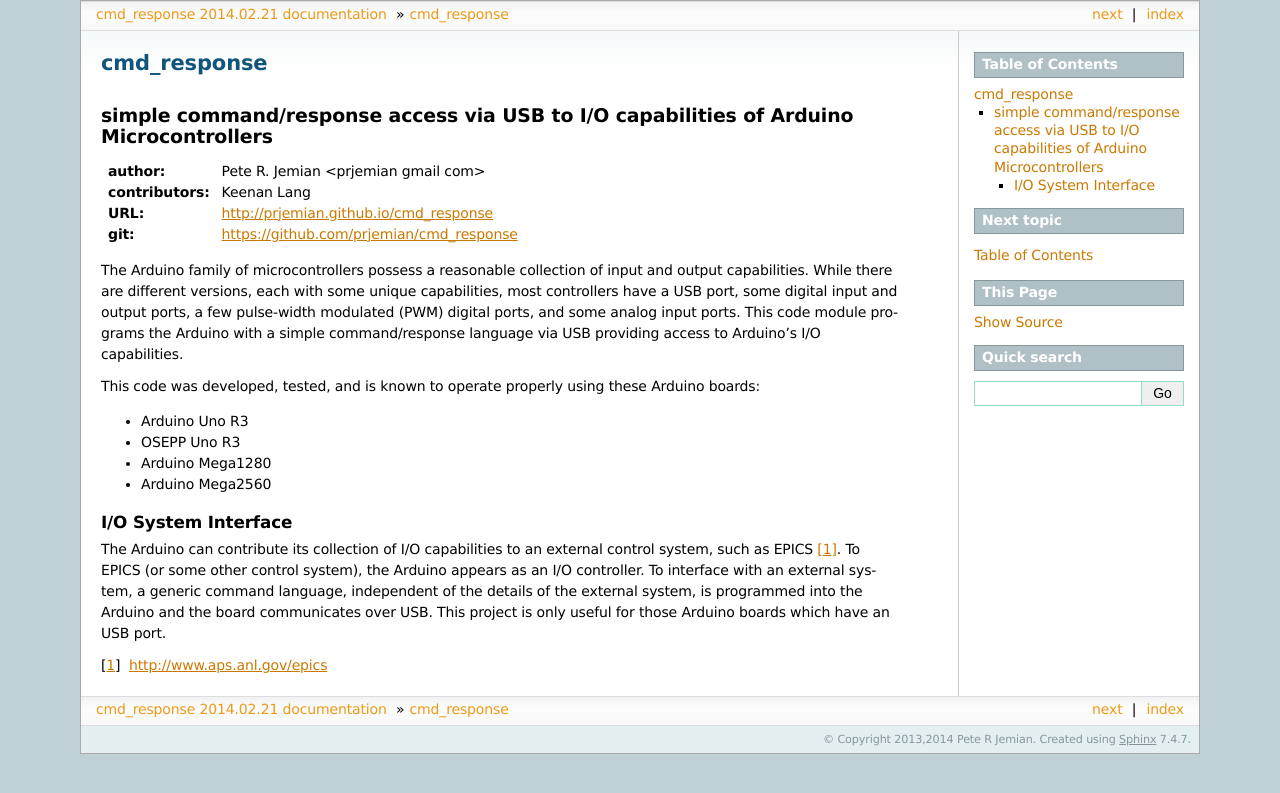
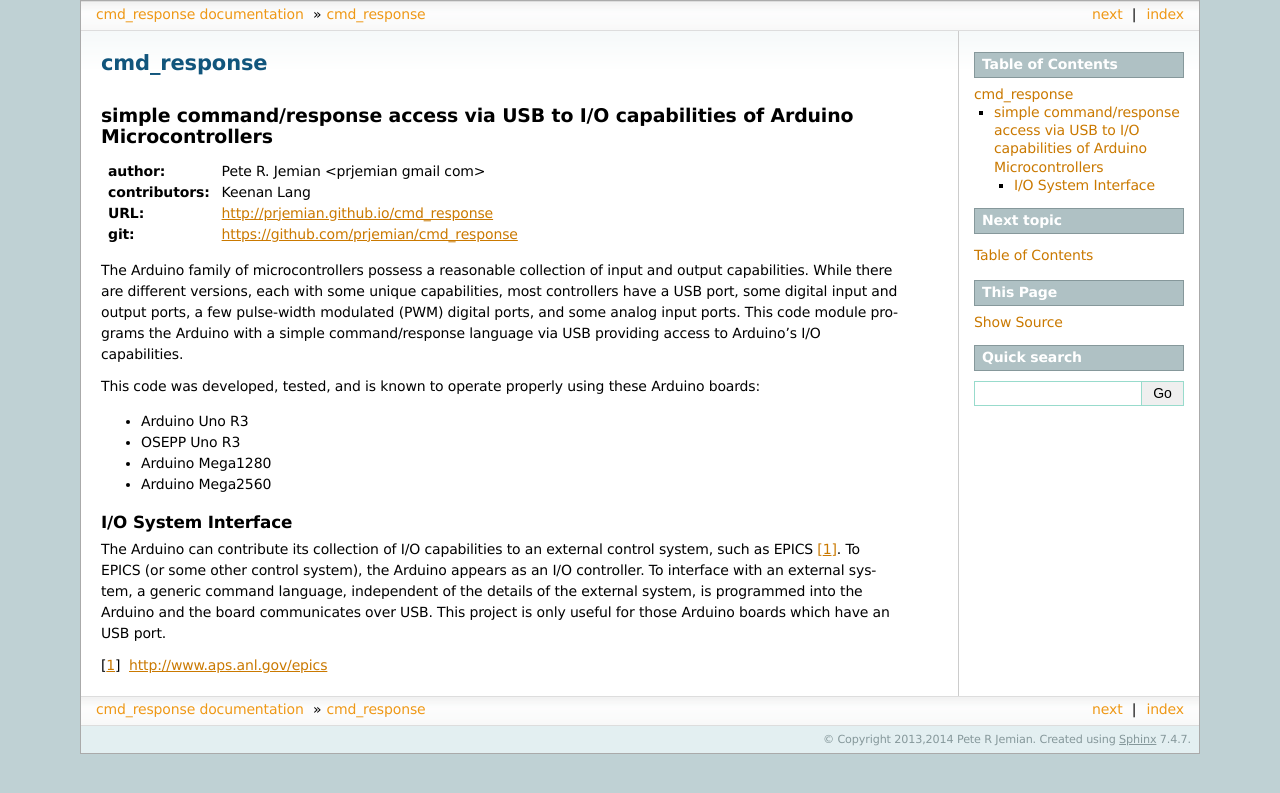
Before and after one commit to prjemian/cmd_response, a Sphinx documentation site: the page built from doc/source/index.rst, in a window 1280 px wide. Shown: the top 793 px of the page. Built offline with Sphinx 7.4.7, drawn with Linux system fonts in a browser that asks for light colours.

Commit message:
bump the version, change README's extension for GitHub rendering

```diff
--- a/doc/source/conf.py
+++ b/doc/source/conf.py
@@ -54,7 +54,7 @@ copyright = u'2013,2014 Pete R Jemian'
 # built documents.
 #
 # The short X.Y version.
-version = '2014.02.21'
+version = open(os.path.join('..', '..', 'version')).read()
 # The full version, including alpha/beta/rc tags.
 release = version
 
```
Also changed, not shown: README.rst (renamed from README.md), 1 other file.
